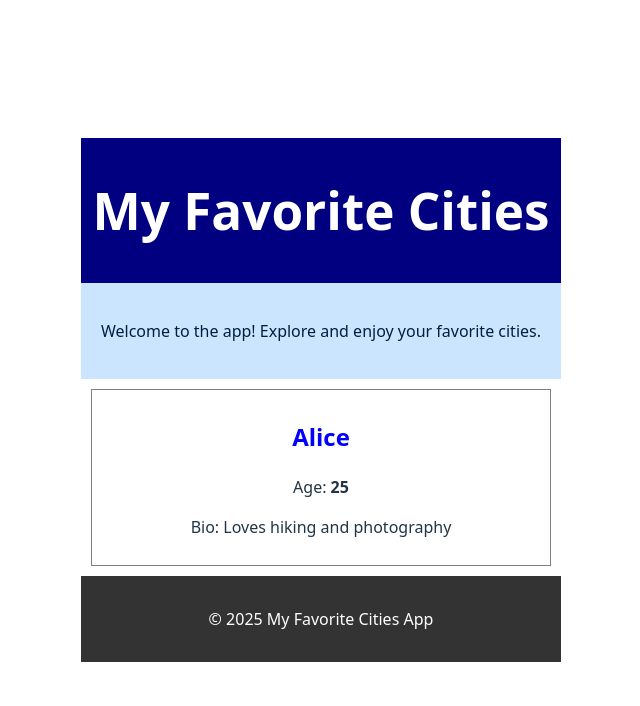
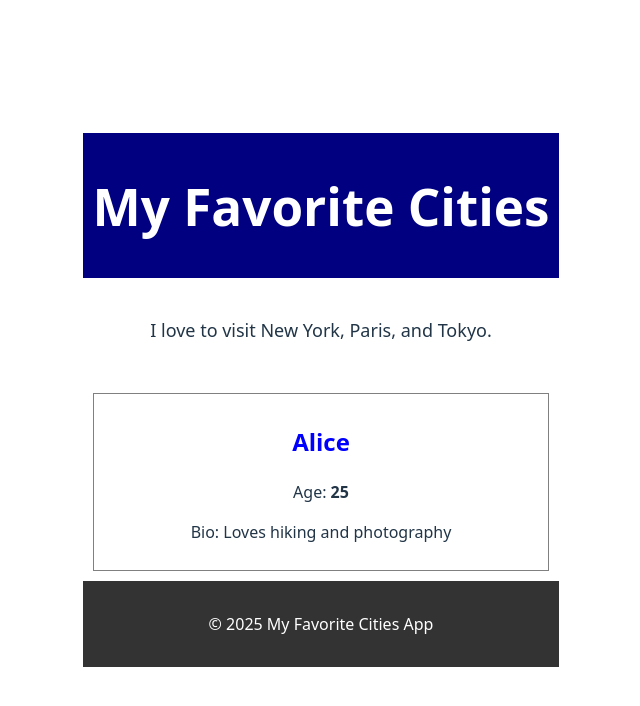
Before and after one commit to oluwatise-dev05/alx-fe-reactjs, a React (Vite) app in the folder alx-react-app-new/: page / in a window 1280 px wide. Shown: the top 706 px of the page, without its empty margins (319-959 px from the left). Built offline with nearby package versions, Linux system fonts and the light colour scheme.

Commit message:
Add expected text and inline style to MainContent component

```diff
--- a/alx-react-app-new/src/components/MainContent.jsx
+++ b/alx-react-app-new/src/components/MainContent.jsx
@@ -1,7 +1,9 @@
+import React from 'react';
+
 function MainContent() {
   return (
-    <main style={{ padding: '20px', backgroundColor: '#cce5ff', textAlign: 'center', color: '#001f3f' }}>
-      <p>Welcome to the app! Explore and enjoy your favorite cities.</p>
+    <main style={{ padding: '20px', fontSize: '18px', lineHeight: '1.6' }}>
+      <p>I love to visit New York, Paris, and Tokyo.</p>
     </main>
   );
 }
```
